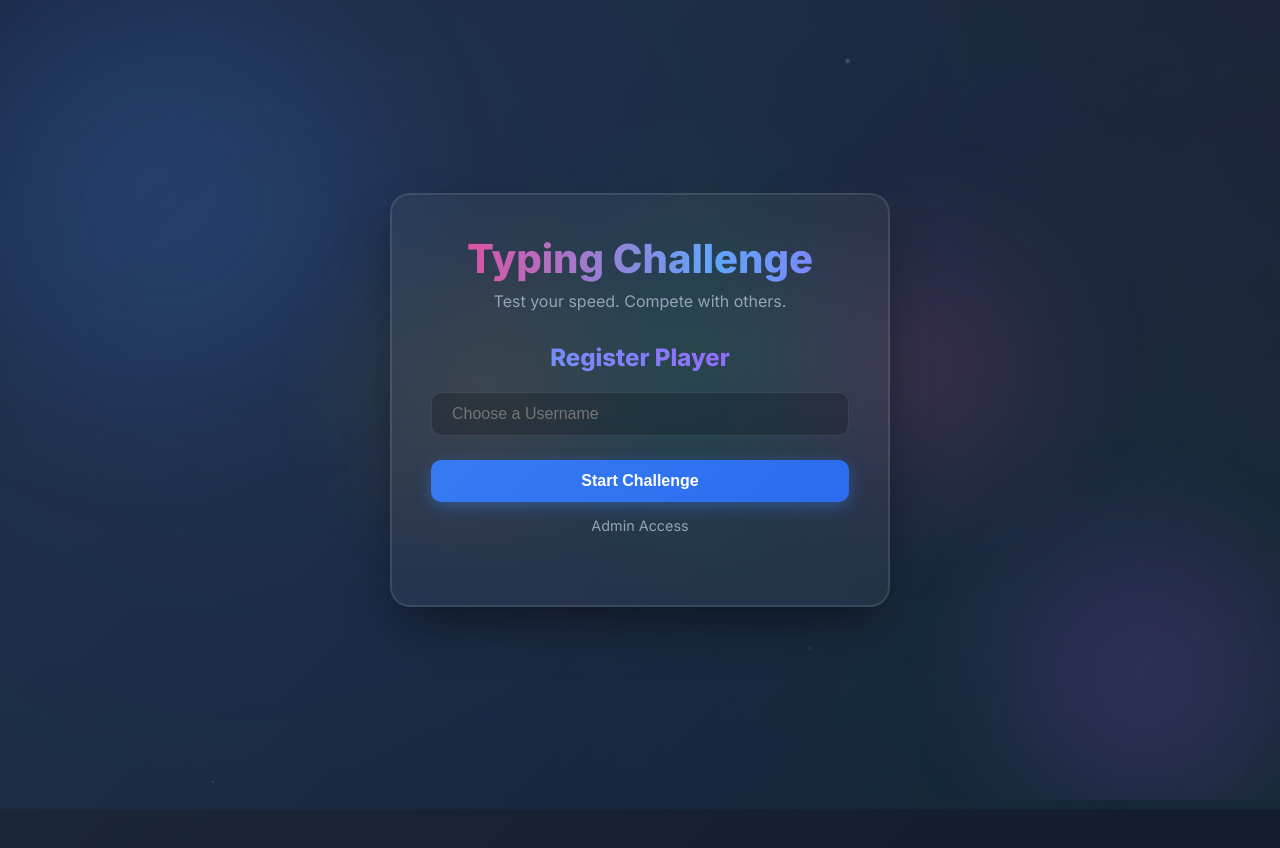
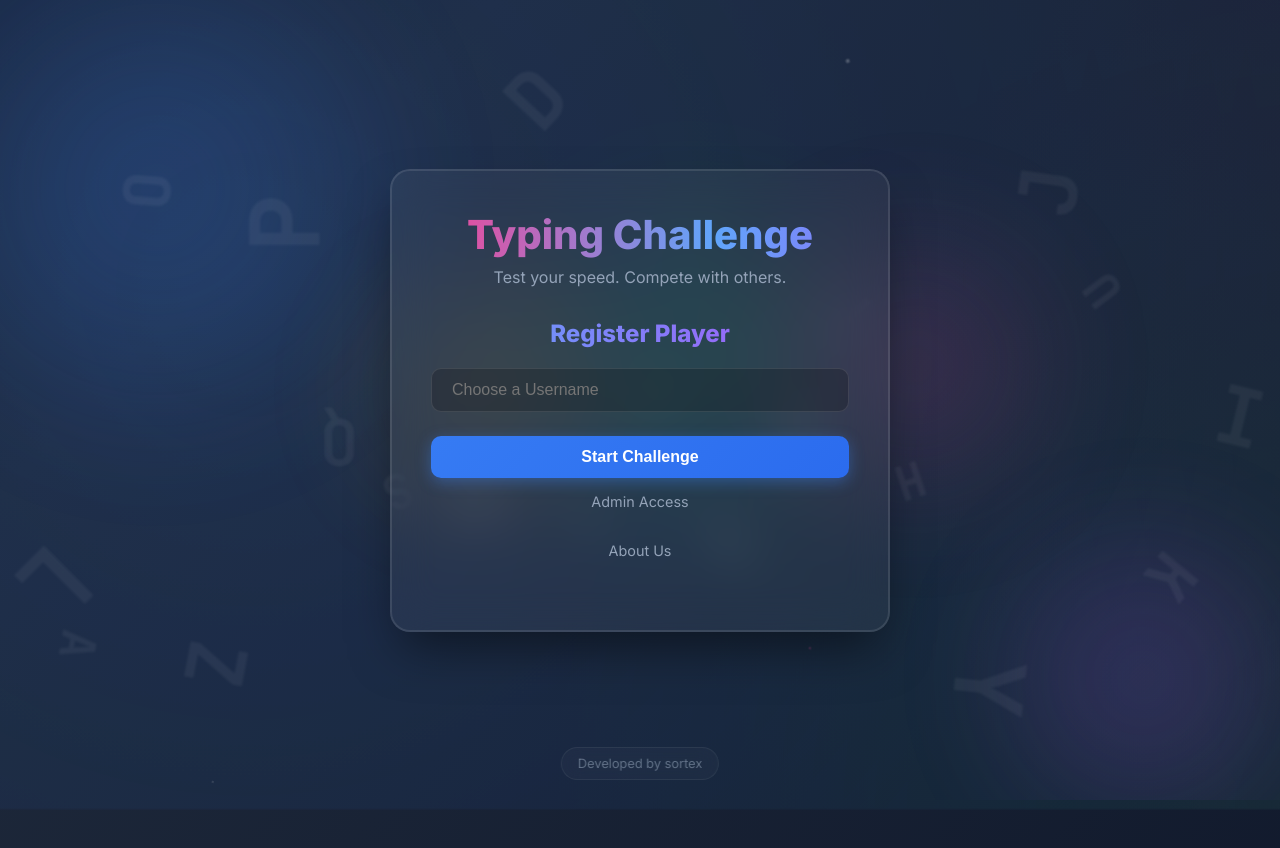
Before and after one commit to sortex911/typping-challenge, a website built with Vite: page index.html in a window 1280 px wide. Shown: the top 848 px of the page. Built offline with nearby package versions, Linux system fonts and the light colour scheme; some packages are replaced by stand-ins of ours; no server answers.

Commit message:
animations add

```diff
--- a/index.html
+++ b/index.html
@@ -24,6 +24,30 @@
     <div class="shape shape-5"></div>
   </div>
 
+  <!-- Animated floating letters -->
+  <div class="floating-letters">
+    <span class="letter letter-1">A</span>
+    <span class="letter letter-2">Z</span>
+    <span class="letter letter-3">Q</span>
+    <span class="letter letter-4">W</span>
+    <span class="letter letter-5">E</span>
+    <span class="letter letter-6">R</span>
+    <span class="letter letter-7">T</span>
+    <span class="letter letter-8">Y</span>
+    <span class="letter letter-9">U</span>
+    <span class="letter letter-10">I</span>
+    <span class="letter letter-11">O</span>
+    <span class="letter letter-12">P</span>
+    <span class="letter letter-13">S</span>
+    <span class="letter letter-14">D</span>
+    <span class="letter letter-15">F</span>
+    <span class="letter letter-16">G</span>
+    <span class="letter letter-17">H</span>
+    <span class="letter letter-18">J</span>
+    <span class="letter letter-19">K</span>
+    <span class="letter letter-20">L</span>
+  </div>
+
   <div id="app">
     <!-- Auth Screen -->
     <section id="auth-screen" class="screen active">
@@ -39,6 +63,8 @@
           <button type="submit" id="auth-submit" class="btn primary">Start Challenge</button>
           <p style="margin-top: 15px; cursor: pointer; color: var(--text-secondary); font-size: 0.9rem;"
             id="toggle-admin">Admin Access</p>
+          <p style="margin-top: 10px; cursor: pointer; color: var(--text-secondary); font-size: 0.9rem;"
+            id="open-about">About Us</p>
         </form>
       </div>
     </section>
@@ -117,7 +143,28 @@
         <button id="back-to-game" class="btn secondary">Back to Game</button>
       </div>
     </section>
+
+    <!-- About Screen -->
+    <section id="about-screen" class="screen hidden">
+      <div class="glass-card">
+        <h2>About This Project</h2>
+        <div class="about-content" style="text-align: left; margin: 20px 0; line-height: 1.6;">
+          <p>Typing Challenge is built to help you improve your typing speed and accuracy through competitive practice.
+          </p>
+          <div class="contact-details"
+            style="margin-top: 20px; padding: 15px; background: rgba(0,0,0,0.2); border-radius: 10px;">
+            <p><strong>Developed by:</strong> sortex</p>
+            <p><strong>Email:</strong> <a href="mailto:sortex911@gmail.com"
+                style="color: var(--primary-color);">sortex911@gmail.com</a></p>
+            <p><strong>LinkedIn:</strong> <a href="https://www.linkedin.com/in/abhishek-ps-52007336b" target="_blank"
+                style="color: var(--primary-color);">connect with me</a></p>
+          </div>
+        </div>
+        <button id="back-from-about" class="btn secondary">Back</button>
+      </div>
+    </section>
   </div>
+  <footer id="main-footer" class="main-footer">Developed by sortex</footer>
   <script type="module" src="./main.js"></script>
 </body>
 
--- a/main.js
+++ b/main.js
@@ -3,13 +3,15 @@ import { initAuth, getCurrentUser } from './src/auth.js'
 import { initGame } from './src/game.js'
 import { initLeaderboard } from './src/leaderboard.js'
 import { initAdmin } from './src/admin.js'
+import { initAbout } from './src/about.js'
 
 // Simple Router / State Manager
 const screens = {
     auth: document.getElementById('auth-screen'),
     game: document.getElementById('game-screen'),
     leaderboard: document.getElementById('leaderboard-screen'),
-    admin: document.getElementById('admin-screen')
+    admin: document.getElementById('admin-screen'),
+    about: document.getElementById('about-screen')
 }
 
 export function switchScreen(screenName) {
@@ -63,6 +65,11 @@ function initApp() {
         onBack: () => switchScreen('game')
     })
 
+    initAbout(() => switchScreen('auth'))
+
+    // About link on Login Page
+    document.getElementById('open-about').addEventListener('click', () => switchScreen('about'))
+
     if (user) {
         if (user === 'sortex') {
             switchScreen('admin')
--- /dev/null
+++ b/src/about.js
@@ -0,0 +1,9 @@
+export function initAbout(onBack) {
+    const backBtn = document.getElementById('back-from-about');
+
+    if (backBtn) {
+        backBtn.addEventListener('click', () => {
+            if (onBack) onBack();
+        });
+    }
+}
--- a/style.css
+++ b/style.css
@@ -323,6 +323,7 @@ h1 {
   background: linear-gradient(to right, #60a5fa, #a855f7, #ec4899, #60a5fa);
   background-size: 200% auto;
   -webkit-background-clip: text;
+  background-clip: text;
   -webkit-text-fill-color: transparent;
   animation: gradientFlow 3s linear infinite;
 }
@@ -340,6 +341,7 @@ h1 {
 h2 {
   background: linear-gradient(to right, #60a5fa, #a855f7);
   -webkit-background-clip: text;
+  background-clip: text;
   -webkit-text-fill-color: transparent;
   animation: fadeInUp 0.6s ease;
 }
@@ -898,3 +900,204 @@ input:focus {
   opacity: 1;
   transform: translateX(-50%) translateY(-10px);
 }
+
+.main-footer {
+  position: fixed;
+  bottom: 20px;
+  left: 50%;
+  transform: translateX(-50%);
+  color: var(--text-secondary);
+  font-size: 0.8rem;
+  padding: 8px 16px;
+  background: var(--glass-bg);
+  backdrop-filter: blur(10px);
+  border: 1px solid var(--glass-border);
+  border-radius: 20px;
+  z-index: 100;
+  pointer-events: none;
+  opacity: 0.6;
+}
+
+.about-content a {
+  text-decoration: none;
+  font-weight: 600;
+  transition: all 0.3s ease;
+}
+
+.about-content a:hover {
+  filter: brightness(1.2);
+  text-decoration: underline;
+}
+
+/* Floating Letters Background */
+.floating-letters {
+  position: absolute;
+  top: 0;
+  left: 0;
+  width: 100%;
+  height: 100%;
+  overflow: hidden;
+  pointer-events: none;
+  z-index: 0;
+}
+
+.letter {
+  position: absolute;
+  font-family: var(--font-mono);
+  font-weight: 800;
+  color: white;
+  opacity: 0.05;
+  user-select: none;
+  filter: blur(1px);
+  animation: floatLetter 15s linear infinite;
+}
+
+@keyframes floatLetter {
+  0% {
+    transform: translateY(110vh) rotate(0deg);
+  }
+
+  100% {
+    transform: translateY(-10vh) rotate(360deg);
+  }
+}
+
+.letter-1 {
+  left: 5%;
+  font-size: 3rem;
+  animation-duration: 18s;
+  animation-delay: 0s;
+}
+
+.letter-2 {
+  left: 15%;
+  font-size: 5rem;
+  animation-duration: 25s;
+  animation-delay: -2s;
+}
+
+.letter-3 {
+  left: 25%;
+  font-size: 4rem;
+  animation-duration: 20s;
+  animation-delay: -5s;
+}
+
+.letter-4 {
+  left: 35%;
+  font-size: 6rem;
+  animation-duration: 28s;
+  animation-delay: -8s;
+}
+
+.letter-5 {
+  left: 45%;
+  font-size: 3rem;
+  animation-duration: 15s;
+  animation-delay: -1s;
+}
+
+.letter-6 {
+  left: 55%;
+  font-size: 5rem;
+  animation-duration: 22s;
+  animation-delay: -4s;
+}
+
+.letter-7 {
+  left: 65%;
+  font-size: 4rem;
+  animation-duration: 19s;
+  animation-delay: -7s;
+}
+
+.letter-8 {
+  left: 75%;
+  font-size: 6rem;
+  animation-duration: 30s;
+  animation-delay: -3s;
+}
+
+.letter-9 {
+  left: 85%;
+  font-size: 3rem;
+  animation-duration: 17s;
+  animation-delay: -6s;
+}
+
+.letter-10 {
+  left: 95%;
+  font-size: 5rem;
+  animation-duration: 26s;
+  animation-delay: -9s;
+}
+
+.letter-11 {
+  left: 10%;
+  font-size: 4rem;
+  animation-duration: 21s;
+  animation-delay: -11s;
+}
+
+.letter-12 {
+  left: 20%;
+  font-size: 6rem;
+  animation-duration: 24s;
+  animation-delay: -13s;
+}
+
+.letter-13 {
+  left: 30%;
+  font-size: 3rem;
+  animation-duration: 16s;
+  animation-delay: -2s;
+}
+
+.letter-14 {
+  left: 40%;
+  font-size: 5rem;
+  animation-duration: 23s;
+  animation-delay: -15s;
+}
+
+.letter-15 {
+  left: 50%;
+  font-size: 4rem;
+  animation-duration: 27s;
+  animation-delay: -10s;
+}
+
+.letter-16 {
+  left: 60%;
+  font-size: 6rem;
+  animation-duration: 19s;
+  animation-delay: -5s;
+}
+
+.letter-17 {
+  left: 70%;
+  font-size: 3rem;
+  animation-duration: 29s;
+  animation-delay: -8s;
+}
+
+.letter-18 {
+  left: 80%;
+  font-size: 5rem;
+  animation-duration: 22s;
+  animation-delay: -12s;
+}
+
+.letter-19 {
+  left: 90%;
+  font-size: 4rem;
+  animation-duration: 25s;
+  animation-delay: -4s;
+}
+
+.letter-20 {
+  left: 2%;
+  font-size: 6rem;
+  animation-duration: 32s;
+  animation-delay: -7s;
+}
```
